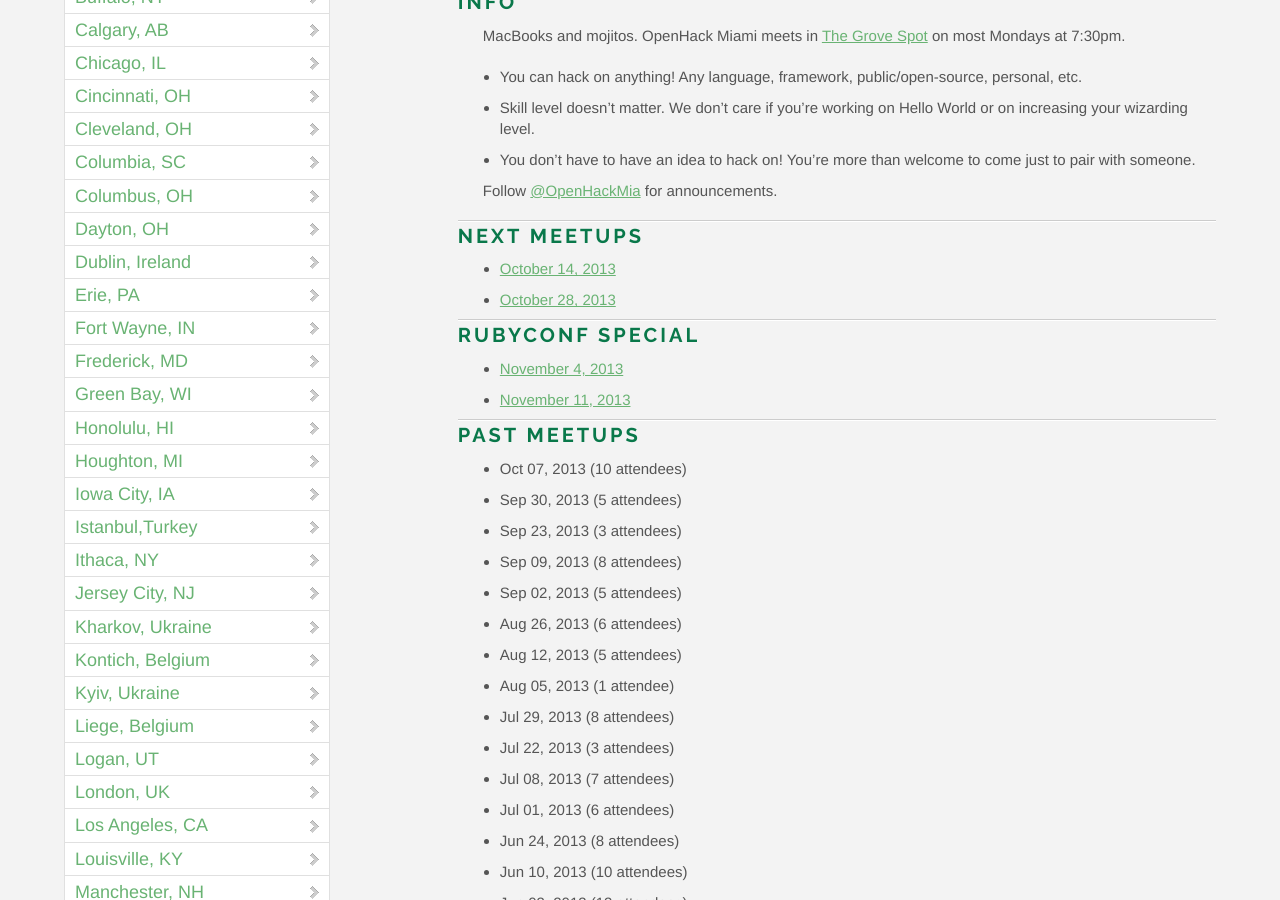
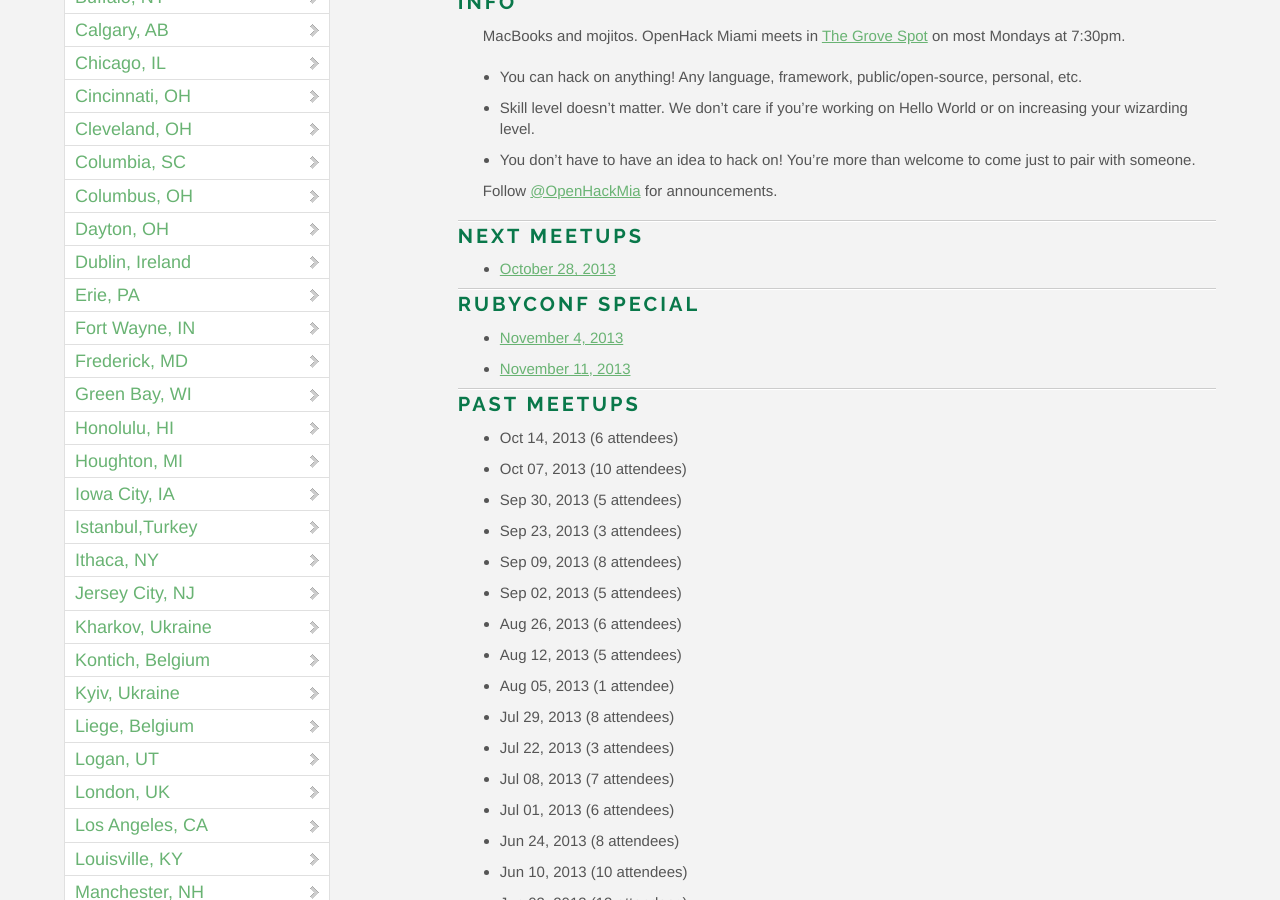
Before and after one commit to OpenHack/openhack.github.com, a Jekyll site: the page built from miami/index.markdown, in a window 1280 px wide and 900 px high, scrolled down 733 px. Built offline with Jekyll 4.4.1, drawn with Linux system fonts in a browser that asks for light colours; nearby versions of some CDN libraries; Markdown is read by kramdown in place of the engine named in the settings; comment, search, counter and statistics services are not loaded.

Commit message:
update past meetup attendees list for miami

```diff
--- a/miami/index.markdown
+++ b/miami/index.markdown
@@ -19,7 +19,6 @@ Follow [@OpenHackMia](http://twitter.com/openhackmia) for announcements.
 
 ### Next meetups
 
-* [October 14, 2013](http://www.meetup.com/miamirb/events/143053002/)
 * [October 28, 2013](http://www.meetup.com/miamirb/events/143053162/)
 
 ### RubyConf Special
@@ -29,6 +28,7 @@ Follow [@OpenHackMia](http://twitter.com/openhackmia) for announcements.
 
 ### Past meetups
 
+* Oct 14, 2013 (6 attendees)
 * Oct 07, 2013 (10 attendees)
 * Sep 30, 2013 (5 attendees)
 * Sep 23, 2013 (3 attendees)
```
